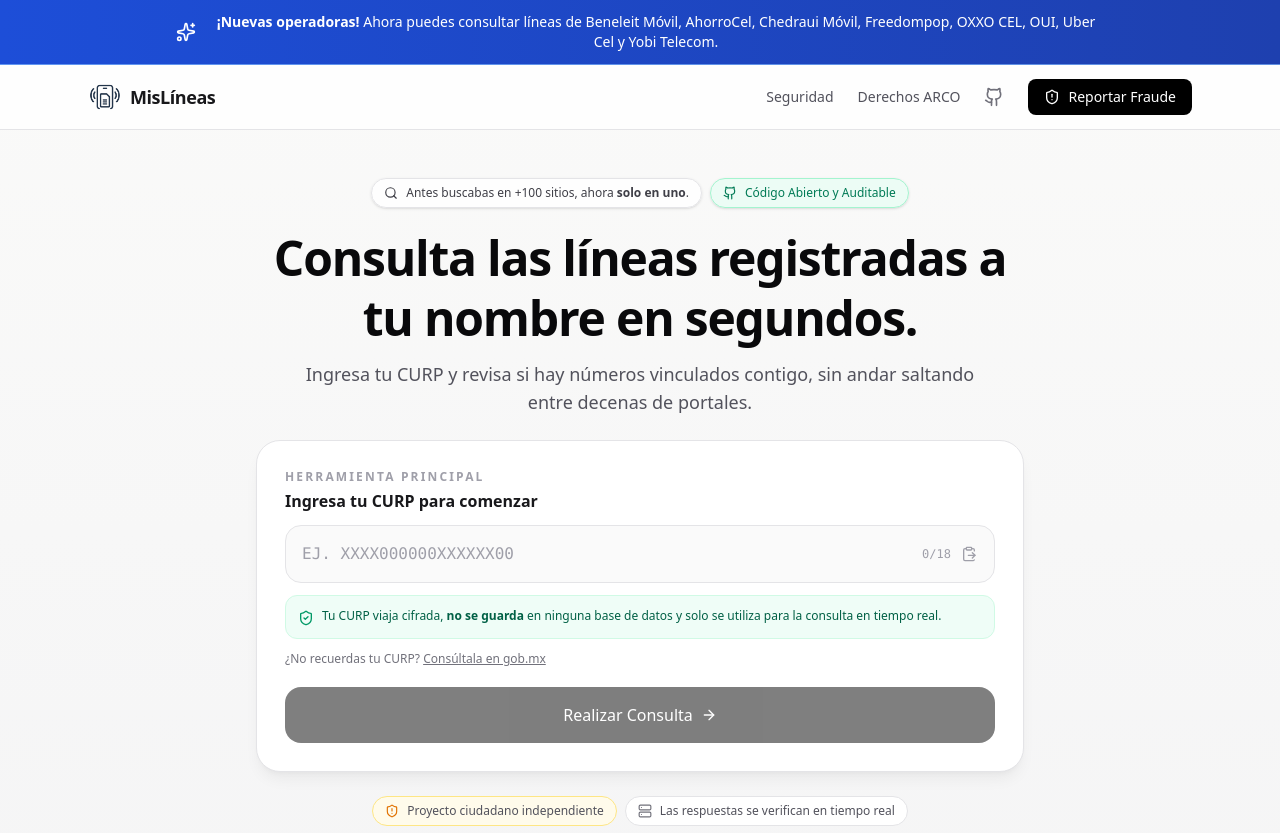
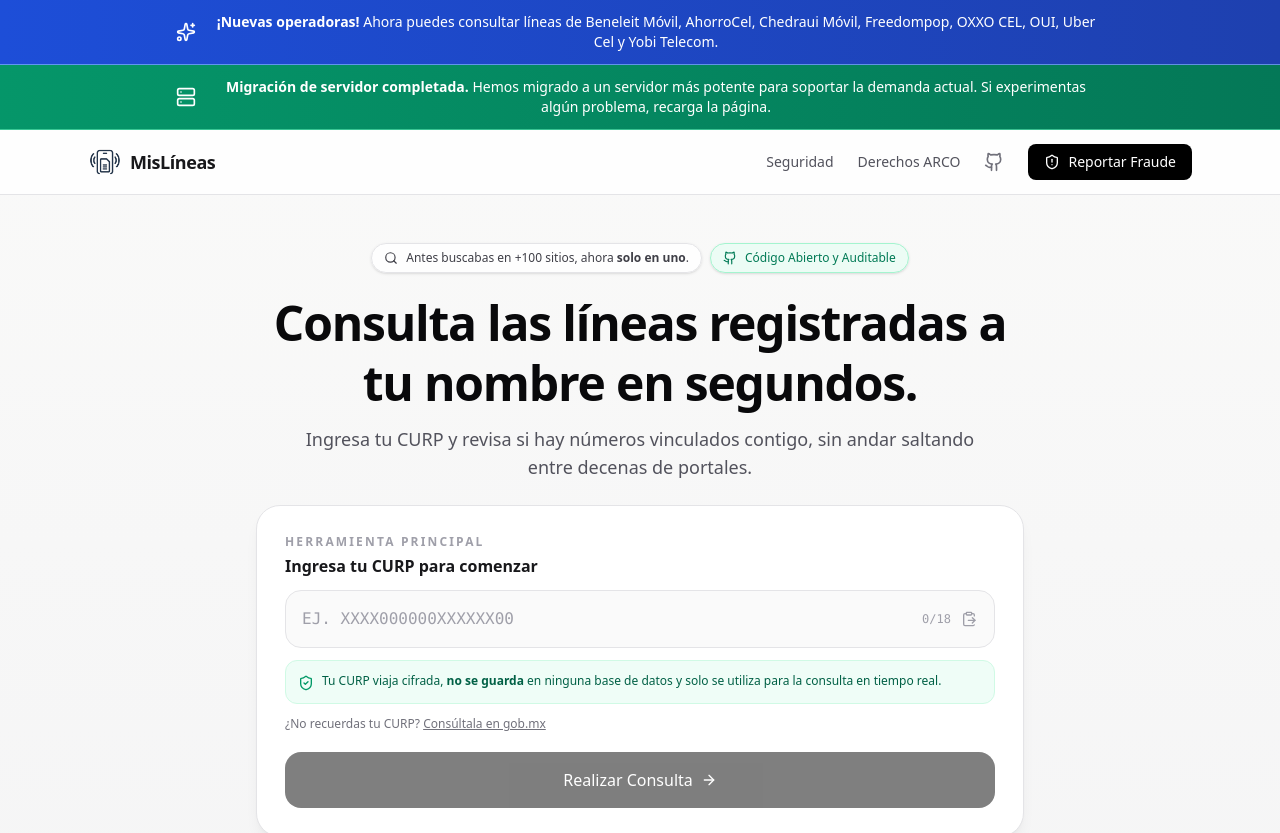
Before and after one commit to CarlosNunezMX/MisLineas, a Next.js app: page / in a window 1280 px wide. Shown: the top 833 px of the page. Built offline with nearby package versions, Linux system fonts and the light colour scheme.

Commit message:
New Banner for new server migration

```diff
--- a/src/app/page.tsx
+++ b/src/app/page.tsx
@@ -1,6 +1,6 @@
 "use client";
 
-import { Sparkles } from "lucide-react";
+import { Server, Sparkles } from "lucide-react";
 import { AnimatePresence } from "motion/react";
 import type React from "react";
 import { useState } from "react";
@@ -59,6 +59,13 @@ export default function MisLineas() {
         <p className="text-center max-w-4xl font-medium">
           <strong>¡Nuevas operadoras!</strong> Ahora puedes consultar líneas de{" "}
           Beneleit Móvil, AhorroCel, Chedraui Móvil, Freedompop, OXXO CEL, OUI, Uber Cel y Yobi Telecom.
+        </p>
+      </div>
+
+      <div className="flex items-center justify-center gap-3 border-b border-emerald-300/60 bg-[linear-gradient(90deg,#059669_0%,#047857_100%)] px-4 py-3 text-sm text-white">
+        <Server className="w-5 h-5 shrink-0" />
+        <p className="text-center max-w-4xl font-medium">
+          <strong>Migración de servidor completada.</strong> Hemos migrado a un servidor más potente para soportar la demanda actual. Si experimentas algún problema, recarga la página.
         </p>
       </div>
 
```
